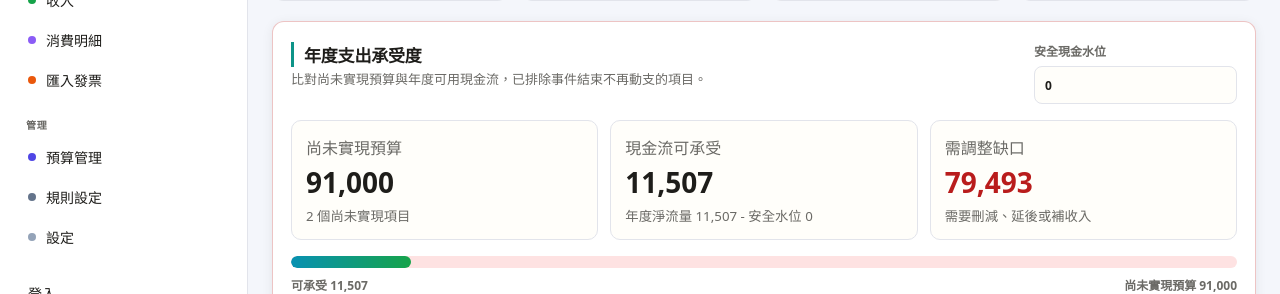
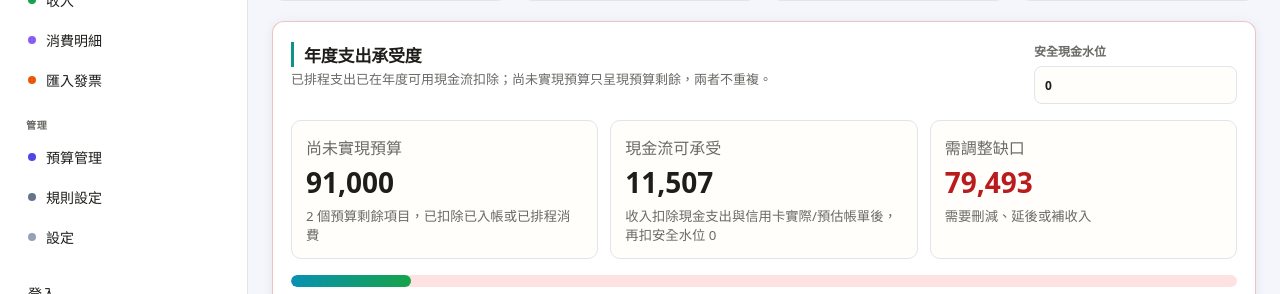
Before and after one commit to VeronicaFang/accounting-automation, a Next.js app in the folder apps/web/: page /cash-flow in a window 1280 px wide. Shown: the part 331-625 px from the top of the page. Built offline with nearby package versions, Linux system fonts and the light colour scheme; no server answers.

Commit message:
chore: clarify spending capacity boundaries

```diff
--- a/apps/web/src/app/cash-flow/cash-flow-client.tsx
+++ b/apps/web/src/app/cash-flow/cash-flow-client.tsx
@@ -103,7 +103,7 @@ function SpendingCapacityPanel({
       <div className="section-heading spending-capacity-heading">
         <div>
           <h2>年度支出承受度</h2>
-          <span>比對尚未實現預算與年度可用現金流，已排除事件結束不再動支的項目。</span>
+          <span>已排程支出已在年度可用現金流扣除；尚未實現預算只呈現預算剩餘，兩者不重複。</span>
         </div>
         <label className="safety-reserve-control">
           安全現金水位
@@ -121,12 +121,12 @@ function SpendingCapacityPanel({
         <div>
           <span>尚未實現預算</span>
           <strong>{formatCurrency(capacity.plannedRemaining)}</strong>
-          <small>{capacity.plannedItems.length} 個尚未實現項目</small>
+          <small>{capacity.plannedItems.length} 個預算剩餘項目，已扣除已入帳或已排程消費</small>
         </div>
         <div>
           <span>現金流可承受</span>
           <strong>{formatCurrency(capacity.spendableCashFlow)}</strong>
-          <small>年度淨流量 {formatCurrency(capacity.cashFlowCapacity)} - 安全水位 {formatCurrency(capacity.safetyReserve)}</small>
+          <small>收入扣除現金支出與信用卡實際/預估帳單後，再扣安全水位 {formatCurrency(capacity.safetyReserve)}</small>
         </div>
         <div className={isShort ? "capacity-shortfall" : "capacity-surplus"}>
           <span>{isShort ? "需調整缺口" : "可用緩衝"}</span>
```
Also changed, not shown: 1 other file (tests, documents, lock files or other folders).
